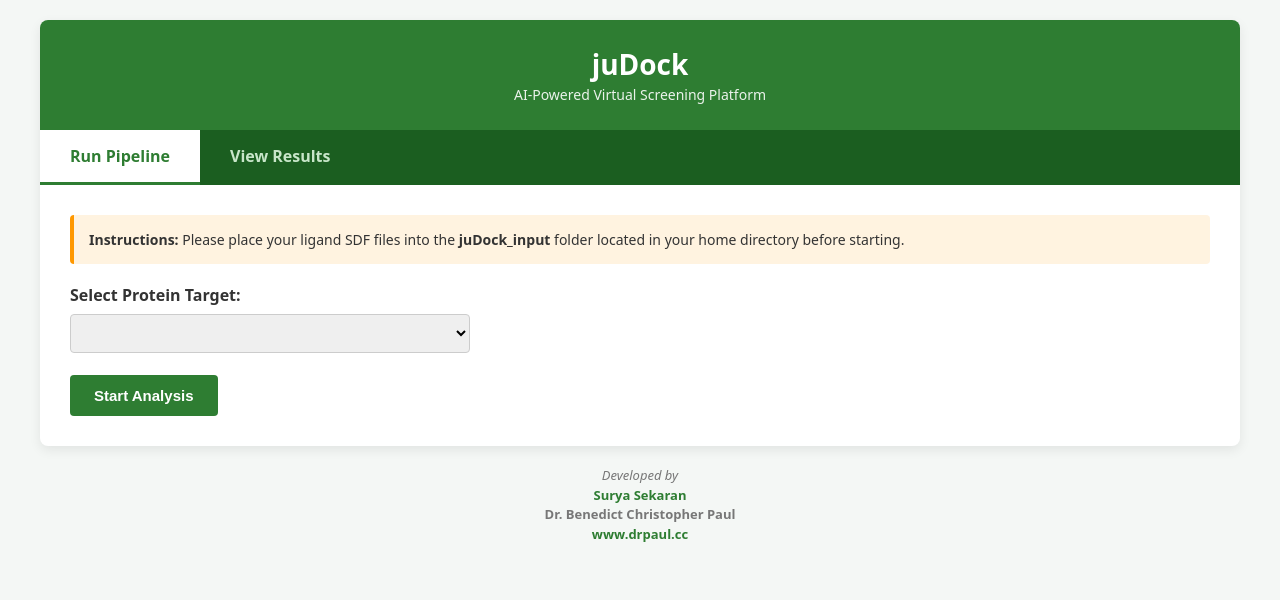
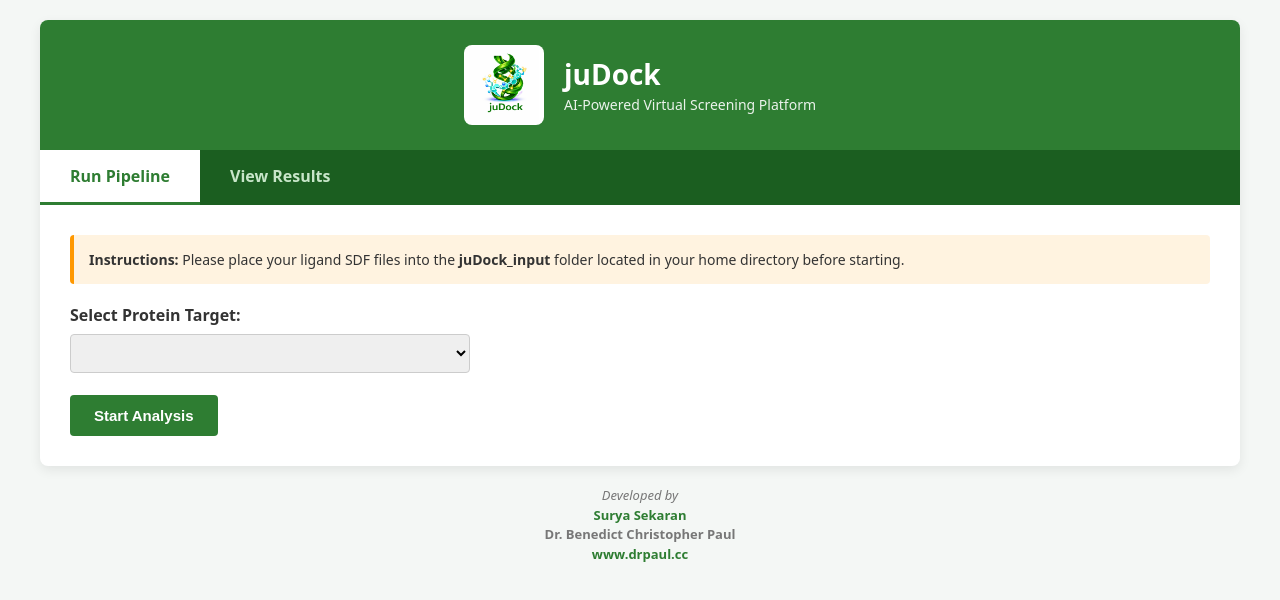
Before and after one commit to drbenedictpaul/judock, a plain HTML site: page public/index.html in a window 1280 px wide. Drawn offline with Linux system fonts and the light colour scheme; no server answers.

Commit message:
Add juDock logo and update UI layout

```diff
--- a/public/index.html
+++ b/public/index.html
@@ -59,10 +59,13 @@
 <body>
 
 <div class="container">
-    <div class="header">
-        <h1>juDock</h1>
+    <div class="header" style="display: flex; align-items: center; justify-content: center; gap: 20px;">
+    <img src="/logo.png" alt="juDock Logo" style="height: 70px; width: auto; border-radius: 8px; background: white; padding: 5px;">
+    <div style="text-align: left;">
+        <h1 style="margin: 0;">juDock</h1>
         <span>AI-Powered Virtual Screening Platform</span>
     </div>
+</div>
     <div class="tabs">
         <div class="tab active" onclick="switchTab('run')">Run Pipeline</div>
         <div class="tab" onclick="switchTab('results')">View Results</div>
```
Also changed, not shown: public/logo.png (added).
